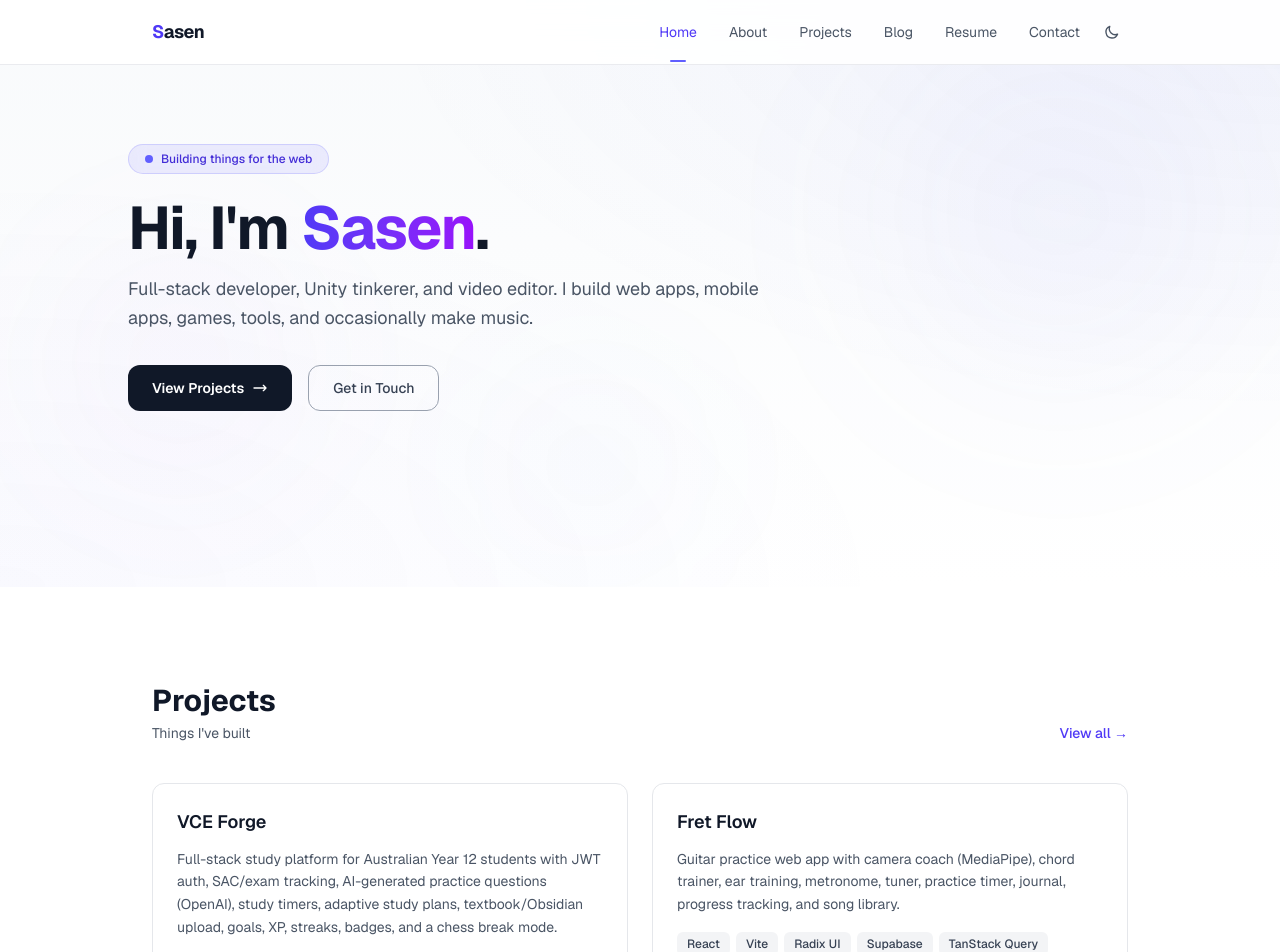
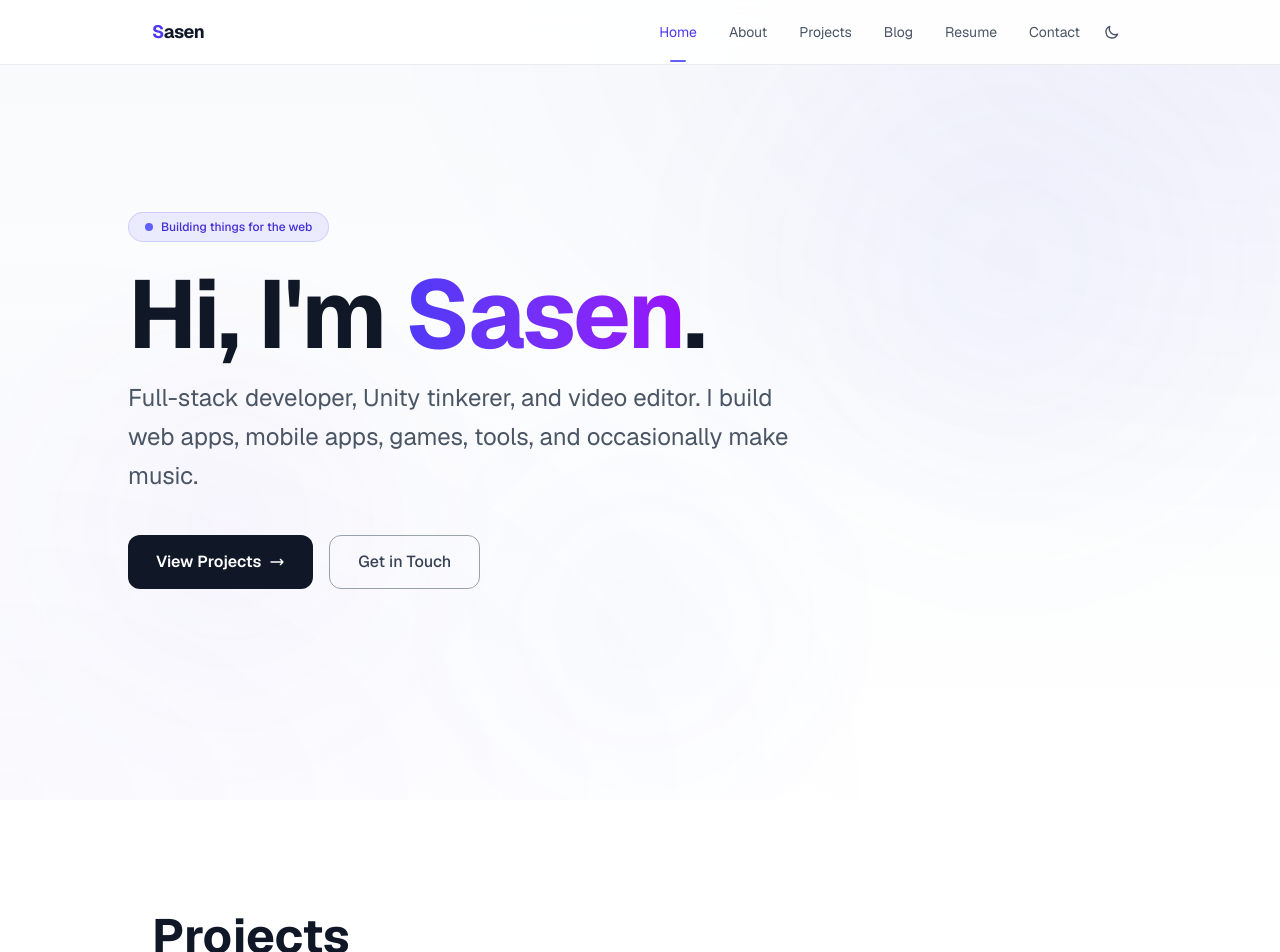
Before and after one commit to Sasen12/personal-site, a Next.js app: page / in a window 1280 px wide. Shown: the top 952 px of the page. Built offline with nearby package versions, Linux system fonts and the light colour scheme.

Commit message:
Bolder Apple-like design: full-screen hero, larger headings, dramatic spring animations, stronger card hover

```diff
--- a/src/app/blog/page.tsx
+++ b/src/app/blog/page.tsx
@@ -43,8 +43,8 @@ export default async function Blog({
   return (
     <div className="mx-auto max-w-5xl px-6 py-16 sm:py-24">
       <AnimatedSection>
-        <h1 className="mb-2 text-3xl font-bold sm:text-4xl">Blog</h1>
-        <p className="mb-8 text-gray-600 dark:text-slate-400">
+        <h1 className="mb-2 text-4xl font-bold sm:text-6xl">Blog</h1>
+        <p className="mb-8 text-lg text-gray-600 dark:text-slate-400">
           Thoughts, tutorials, and things I&apos;ve learned.
         </p>
       </AnimatedSection>
--- a/src/app/contact/page.tsx
+++ b/src/app/contact/page.tsx
@@ -34,8 +34,8 @@ export default function Contact() {
   return (
     <div className="mx-auto max-w-3xl px-6 py-16 sm:py-24">
       <AnimatedSection>
-        <h1 className="mb-2 text-3xl font-bold sm:text-4xl">Get in Touch</h1>
-        <p className="mb-10 text-gray-600 dark:text-slate-400">
+        <h1 className="mb-2 text-4xl font-bold sm:text-6xl">Get in Touch</h1>
+        <p className="mb-10 text-lg text-gray-600 dark:text-slate-400">
           Have a project in mind or just want to say hi? Drop me a message.
         </p>
       </AnimatedSection>
--- a/src/app/page.tsx
+++ b/src/app/page.tsx
@@ -14,7 +14,7 @@ export default function Home() {
   return (
     <div>
       <ParallaxHero>
-        <div className="relative px-6 pt-28 pb-32 sm:pt-36 sm:pb-44">
+        <div className="relative w-full px-6">
           <div className="mx-auto max-w-5xl">
             <AnimatedSection delay={0}>
               <div className="inline-flex items-center gap-2 rounded-full border border-indigo-500/20 bg-indigo-500/10 px-4 py-1.5 text-xs font-medium text-indigo-700 backdrop-blur-sm dark:text-indigo-300">
@@ -24,7 +24,7 @@ export default function Home() {
             </AnimatedSection>
 
             <AnimatedSection delay={0.15}>
-              <h1 className="mt-6 mb-4 text-4xl font-bold tracking-tight text-gray-900 sm:text-6xl dark:text-white">
+              <h1 className="mt-6 mb-4 text-5xl font-bold tracking-tight text-gray-900 sm:text-8xl dark:text-white">
                 Hi, I&apos;m{" "}
                 <span className="bg-gradient-to-r from-indigo-600 to-purple-600 bg-clip-text text-transparent dark:from-indigo-400 dark:to-purple-400">
                   Sasen
@@ -34,24 +34,24 @@ export default function Home() {
             </AnimatedSection>
 
             <AnimatedSection delay={0.3}>
-              <p className="max-w-2xl text-lg leading-relaxed text-gray-600 dark:text-gray-300">
+              <p className="max-w-2xl text-xl leading-relaxed text-gray-600 sm:text-2xl dark:text-gray-300">
                 Full-stack developer, Unity tinkerer, and video editor. I build web apps,
                 mobile apps, games, tools, and occasionally make music.
               </p>
             </AnimatedSection>
 
             <AnimatedSection delay={0.45}>
-              <div className="mt-8 flex flex-wrap gap-4">
+              <div className="mt-10 flex flex-wrap gap-4">
                 <Link
                   href="/projects"
-                  className="inline-flex items-center gap-2 rounded-xl bg-gray-900 px-6 py-3 text-sm font-semibold text-white transition-all hover:bg-indigo-700 hover:shadow-lg dark:bg-white dark:text-gray-900 dark:hover:bg-indigo-50"
+                  className="inline-flex items-center gap-2 rounded-xl bg-gray-900 px-7 py-3.5 text-base font-semibold text-white transition-all hover:bg-indigo-700 hover:shadow-lg hover:shadow-indigo-500/25 dark:bg-white dark:text-gray-900 dark:hover:bg-indigo-50 dark:hover:shadow-indigo-500/20"
                 >
                   View Projects
                   <svg className="h-4 w-4" fill="none" viewBox="0 0 24 24" stroke="currentColor"><path strokeLinecap="round" strokeLinejoin="round" strokeWidth={2} d="M17 8l4 4m0 0l-4 4m4-4H3" /></svg>
                 </Link>
                 <Link
                   href="/contact"
-                  className="inline-flex items-center gap-2 rounded-xl border border-gray-400 px-6 py-3 text-sm font-medium text-gray-700 transition-all hover:border-gray-900 hover:text-gray-900 dark:border-gray-600 dark:text-gray-300 dark:hover:border-gray-500 dark:hover:text-white"
+                  className="inline-flex items-center gap-2 rounded-xl border border-gray-400 px-7 py-3.5 text-base font-medium text-gray-700 transition-all hover:border-gray-900 hover:text-gray-900 dark:border-gray-600 dark:text-gray-300 dark:hover:border-gray-500 dark:hover:text-white"
                 >
                   Get in Touch
                 </Link>
@@ -61,13 +61,13 @@ export default function Home() {
         </div>
       </ParallaxHero>
 
-      <div className="mx-auto max-w-5xl space-y-24 px-6 py-24">
+      <div className="mx-auto max-w-5xl space-y-32 px-6 py-28">
         <AnimatedSection>
           <section>
-            <div className="mb-10 flex items-end justify-between">
+            <div className="mb-12 flex items-end justify-between">
               <div>
-                <h2 className="text-2xl font-bold sm:text-3xl">Projects</h2>
-                <p className="mt-1 text-sm text-gray-600 dark:text-slate-400">
+                <h2 className="text-3xl font-bold sm:text-5xl">Projects</h2>
+                <p className="mt-2 text-base text-gray-600 dark:text-slate-400">
                   Things I&apos;ve built
                 </p>
               </div>
@@ -96,12 +96,12 @@ export default function Home() {
           </section>
         </AnimatedSection>
 
-        <AnimatedSection delay={0.2}>
+        <AnimatedSection delay={0.15}>
           <section>
-            <div className="mb-10 flex items-end justify-between">
+            <div className="mb-12 flex items-end justify-between">
               <div>
-                <h2 className="text-2xl font-bold sm:text-3xl">Latest Posts</h2>
-                <p className="mt-1 text-sm text-gray-600 dark:text-slate-400">
+                <h2 className="text-3xl font-bold sm:text-5xl">Latest Posts</h2>
+                <p className="mt-2 text-base text-gray-600 dark:text-slate-400">
                   Thoughts and things I&apos;ve learned
                 </p>
               </div>
--- a/src/app/projects/page.tsx
+++ b/src/app/projects/page.tsx
@@ -7,8 +7,8 @@ export default function Projects() {
   return (
     <div className="mx-auto max-w-5xl px-6 py-16 sm:py-24">
       <AnimatedSection>
-        <h1 className="mb-2 text-3xl font-bold sm:text-4xl">Projects</h1>
-        <p className="mb-10 text-gray-600 dark:text-slate-400">
+        <h1 className="mb-2 text-4xl font-bold sm:text-6xl">Projects</h1>
+        <p className="mb-10 text-lg text-gray-600 dark:text-slate-400">
           Things I&apos;ve built and worked on.
         </p>
       </AnimatedSection>
--- a/src/components/AnimatedCard.tsx
+++ b/src/components/AnimatedCard.tsx
@@ -16,13 +16,13 @@ export default function AnimatedCard({ children, className, index = 0 }: Props)
   return (
     <motion.div
       ref={ref}
-      initial={{ opacity: 0, y: 30, scale: 0.93 }}
-      animate={isInView ? { opacity: 1, y: 0, scale: 1 } : { opacity: 0, y: 30, scale: 0.93 }}
+      initial={{ opacity: 0, y: 60, scale: 0.85 }}
+      animate={isInView ? { opacity: 1, y: 0, scale: 1 } : { opacity: 0, y: 60, scale: 0.85 }}
       transition={{
         type: "spring",
-        stiffness: 120,
-        damping: 20,
-        delay: index * 0.08,
+        stiffness: 180,
+        damping: 22,
+        delay: index * 0.1,
       }}
       className={className}
     >
--- a/src/components/AnimatedSection.tsx
+++ b/src/components/AnimatedSection.tsx
@@ -16,11 +16,11 @@ export default function AnimatedSection({ children, className, delay = 0 }: Prop
   return (
     <motion.div
       ref={ref}
-      initial={{ opacity: 0, y: 40, scale: 0.97 }}
-      animate={isInView ? { opacity: 1, y: 0, scale: 1 } : { opacity: 0, y: 40, scale: 0.97 }}
+      initial={{ opacity: 0, y: 80, scale: 0.9 }}
+      animate={isInView ? { opacity: 1, y: 0, scale: 1 } : { opacity: 0, y: 80, scale: 0.9 }}
       transition={{
         type: "spring",
-        stiffness: 100,
+        stiffness: 150,
         damping: 25,
         delay,
       }}
--- a/src/components/ParallaxHero.tsx
+++ b/src/components/ParallaxHero.tsx
@@ -10,14 +10,14 @@ export default function ParallaxHero({ children }: { children: React.ReactNode }
     offset: ["start start", "end start"],
   })
 
-  const y = useTransform(scrollYProgress, [0, 1], ["0%", "35%"])
-  const opacity = useTransform(scrollYProgress, [0, 0.8], [1, 0])
+  const y = useTransform(scrollYProgress, [0, 1], ["0%", "50%"])
+  const opacity = useTransform(scrollYProgress, [0, 0.6], [1, 0])
+  const scale = useTransform(scrollYProgress, [0, 1], [1, 1.15])
 
   const [mouse, setMouse] = useState({ x: 0, y: 0 })
   const [isDark, setIsDark] = useState(false)
 
   useEffect(() => {
-    const mq = window.matchMedia("(prefers-color-scheme: dark)")
     const check = () => setIsDark(document.documentElement.classList.contains("dark"))
     check()
     const observer = new MutationObserver(check)
@@ -39,51 +39,65 @@ export default function ParallaxHero({ children }: { children: React.ReactNode }
     <section ref={ref} className="relative overflow-hidden">
       <motion.div
         style={{ y, opacity }}
-        className="relative"
+        className="relative min-h-screen"
       >
         <div className="absolute inset-0 bg-gradient-to-b from-slate-50 to-white dark:hidden" />
 
         <div className="absolute inset-0 hidden bg-gradient-to-b from-slate-950 via-slate-900 to-indigo-950 dark:block" />
 
-        <div
-          className="absolute inset-0 hidden bg-cover bg-center bg-no-repeat opacity-20 dark:block"
+        <motion.div
+          initial={{ scale: 1.3 }}
+          animate={{ scale: 1 }}
+          transition={{ duration: 2, ease: [0.25, 0.1, 0.25, 1] }}
+          className="absolute inset-0 hidden bg-cover bg-center bg-no-repeat opacity-35 dark:block"
           style={{ backgroundImage: "url(/images/tech/workspace.jpg)" }}
         />
 
         <div className="absolute inset-0 hidden bg-gradient-to-t from-slate-950 via-slate-900/60 to-indigo-950/80 dark:block" />
 
-        <div
-          className="absolute right-0 top-0 h-[500px] w-[500px] animate-float-1 rounded-full blur-3xl"
+        <motion.div
+          initial={{ scale: 1.3, opacity: 0 }}
+          animate={{ scale: 1, opacity: 1 }}
+          transition={{ duration: 1.5, ease: [0.25, 0.1, 0.25, 1] }}
+          className="absolute right-0 top-0 h-[600px] w-[600px] animate-float-1 rounded-full blur-3xl"
           style={{
             background: isDark
-              ? "radial-gradient(circle, rgba(99,102,241,0.12), transparent 70%)"
+              ? "radial-gradient(circle, rgba(99,102,241,0.18), transparent 70%)"
               : "radial-gradient(circle, rgba(99,102,241,0.05), transparent 70%)",
-            transform: `translate(${mouse.x * 15}px, ${mouse.y * 15}px)`,
+            transform: `translate(${mouse.x * 20}px, ${mouse.y * 20}px)`,
           }}
         />
-        <div
-          className="absolute bottom-0 left-0 h-[400px] w-[400px] animate-float-2 rounded-full blur-3xl"
+        <motion.div
+          initial={{ scale: 1.3, opacity: 0 }}
+          animate={{ scale: 1, opacity: 1 }}
+          transition={{ duration: 1.8, ease: [0.25, 0.1, 0.25, 1] }}
+          className="absolute bottom-0 left-0 h-[500px] w-[500px] animate-float-2 rounded-full blur-3xl"
           style={{
             background: isDark
-              ? "radial-gradient(circle, rgba(168,85,247,0.08), transparent 70%)"
+              ? "radial-gradient(circle, rgba(168,85,247,0.12), transparent 70%)"
               : "radial-gradient(circle, rgba(168,85,247,0.04), transparent 70%)",
-            transform: `translate(${mouse.x * -10}px, ${mouse.y * -10}px)`,
+            transform: `translate(${mouse.x * -15}px, ${mouse.y * -15}px)`,
           }}
         />
-        <div
-          className="absolute top-1/2 left-1/3 h-[300px] w-[300px] animate-float-3 rounded-full blur-3xl"
+        <motion.div
+          initial={{ scale: 1.3, opacity: 0 }}
+          animate={{ scale: 1, opacity: 1 }}
+          transition={{ duration: 2.1, ease: [0.25, 0.1, 0.25, 1] }}
+          className="absolute top-1/2 left-1/3 h-[400px] w-[400px] animate-float-3 rounded-full blur-3xl"
           style={{
             background: isDark
-              ? "radial-gradient(circle, rgba(59,130,246,0.06), transparent 70%)"
+              ? "radial-gradient(circle, rgba(59,130,246,0.1), transparent 70%)"
               : "radial-gradient(circle, rgba(59,130,246,0.03), transparent 70%)",
-            transform: `translate(${mouse.x * 20}px, ${mouse.y * -20}px)`,
+            transform: `translate(${mouse.x * 25}px, ${mouse.y * -25}px)`,
           }}
         />
 
         <div className="absolute inset-0 bg-[radial-gradient(ellipse_at_top_right,rgba(99,102,241,0.06),transparent_50%)] dark:bg-[radial-gradient(ellipse_at_top_right,rgba(99,102,241,0.15),transparent_50%)]" />
         <div className="absolute inset-0 bg-[radial-gradient(ellipse_at_bottom_left,rgba(99,102,241,0.04),transparent_50%)] dark:bg-[radial-gradient(ellipse_at_bottom_left,rgba(99,102,241,0.1),transparent_50%)]" />
 
-        {children}
+        <div className="flex min-h-screen items-center">
+          {children}
+        </div>
       </motion.div>
     </section>
   )
--- a/src/components/ProjectCard.tsx
+++ b/src/components/ProjectCard.tsx
@@ -4,27 +4,27 @@ import type { Project } from "@/data/projects"
 export default function ProjectCard({ project }: { project: Project }) {
   return (
     <Link href={`/projects/${project.slug}`} className="group block">
-      <div className="rounded-xl border border-gray-200 bg-white p-6 transition-all duration-500 hover:-translate-y-1 hover:border-indigo-300 hover:shadow-xl hover:shadow-indigo-500/10 dark:border-slate-700 dark:bg-slate-800 dark:hover:border-indigo-700 dark:hover:shadow-indigo-500/15">
+      <div className="rounded-2xl border border-gray-200 bg-white p-7 transition-all duration-500 hover:-translate-y-2 hover:border-indigo-400 hover:shadow-2xl hover:shadow-indigo-500/15 dark:border-slate-700 dark:bg-slate-800 dark:hover:border-indigo-600 dark:hover:shadow-indigo-500/20">
         <div className="mb-3 flex items-center gap-2">
-          <h3 className="text-lg font-semibold transition-colors group-hover:text-indigo-600 dark:group-hover:text-indigo-400">{project.title}</h3>
-          <span className="inline-flex h-2 w-2 rounded-full bg-indigo-500 opacity-0 transition-all duration-300 group-hover:opacity-100 group-hover:shadow-[0_0_6px_rgba(99,102,241,0.6)]" />
+          <h3 className="text-xl font-bold transition-colors duration-300 group-hover:text-indigo-600 dark:group-hover:text-indigo-400">{project.title}</h3>
+          <span className="inline-flex h-2.5 w-2.5 rounded-full bg-indigo-500 opacity-0 transition-all duration-300 group-hover:opacity-100 group-hover:shadow-[0_0_10px_rgba(99,102,241,0.8)]" />
         </div>
-        <p className="mb-4 text-sm leading-relaxed text-gray-600 dark:text-slate-400">
+        <p className="mb-5 text-sm leading-relaxed text-gray-600 dark:text-slate-400">
           {project.description}
         </p>
         <div className="mb-5 flex flex-wrap gap-1.5">
           {project.tech.map((t) => (
             <span
               key={t}
-              className="rounded-md bg-gray-100 px-2.5 py-1 text-xs font-medium text-gray-700 transition-colors group-hover:bg-indigo-50 group-hover:text-indigo-700 dark:bg-slate-700 dark:text-slate-300 dark:group-hover:bg-indigo-900/30 dark:group-hover:text-indigo-300"
+              className="rounded-lg bg-gray-100 px-3 py-1 text-xs font-medium text-gray-700 transition-all duration-300 group-hover:bg-indigo-50 group-hover:text-indigo-700 group-hover:shadow-sm dark:bg-slate-700 dark:text-slate-300 dark:group-hover:bg-indigo-900/40 dark:group-hover:text-indigo-300"
             >
               {t}
             </span>
           ))}
         </div>
-        <div className="flex items-center gap-1 text-sm font-medium text-indigo-600 opacity-0 transition-all duration-300 group-hover:opacity-100 dark:text-indigo-400">
+        <div className="flex items-center gap-1.5 text-sm font-semibold text-indigo-600 opacity-0 transition-all duration-300 group-hover:opacity-100 dark:text-indigo-400">
           View details
-          <svg className="h-3.5 w-3.5 transition-transform duration-300 group-hover:translate-x-1" fill="none" viewBox="0 0 24 24" stroke="currentColor"><path strokeLinecap="round" strokeLinejoin="round" strokeWidth={2} d="M17 8l4 4m0 0l-4 4m4-4H3" /></svg>
+          <svg className="h-4 w-4 transition-transform duration-300 group-hover:translate-x-1.5" fill="none" viewBox="0 0 24 24" stroke="currentColor"><path strokeLinecap="round" strokeLinejoin="round" strokeWidth={2} d="M17 8l4 4m0 0l-4 4m4-4H3" /></svg>
         </div>
       </div>
     </Link>
```
Also changed, not shown: src/app/about/page.tsx (+4 -4 lines), src/app/resume/page.tsx (+6 -6 lines).
